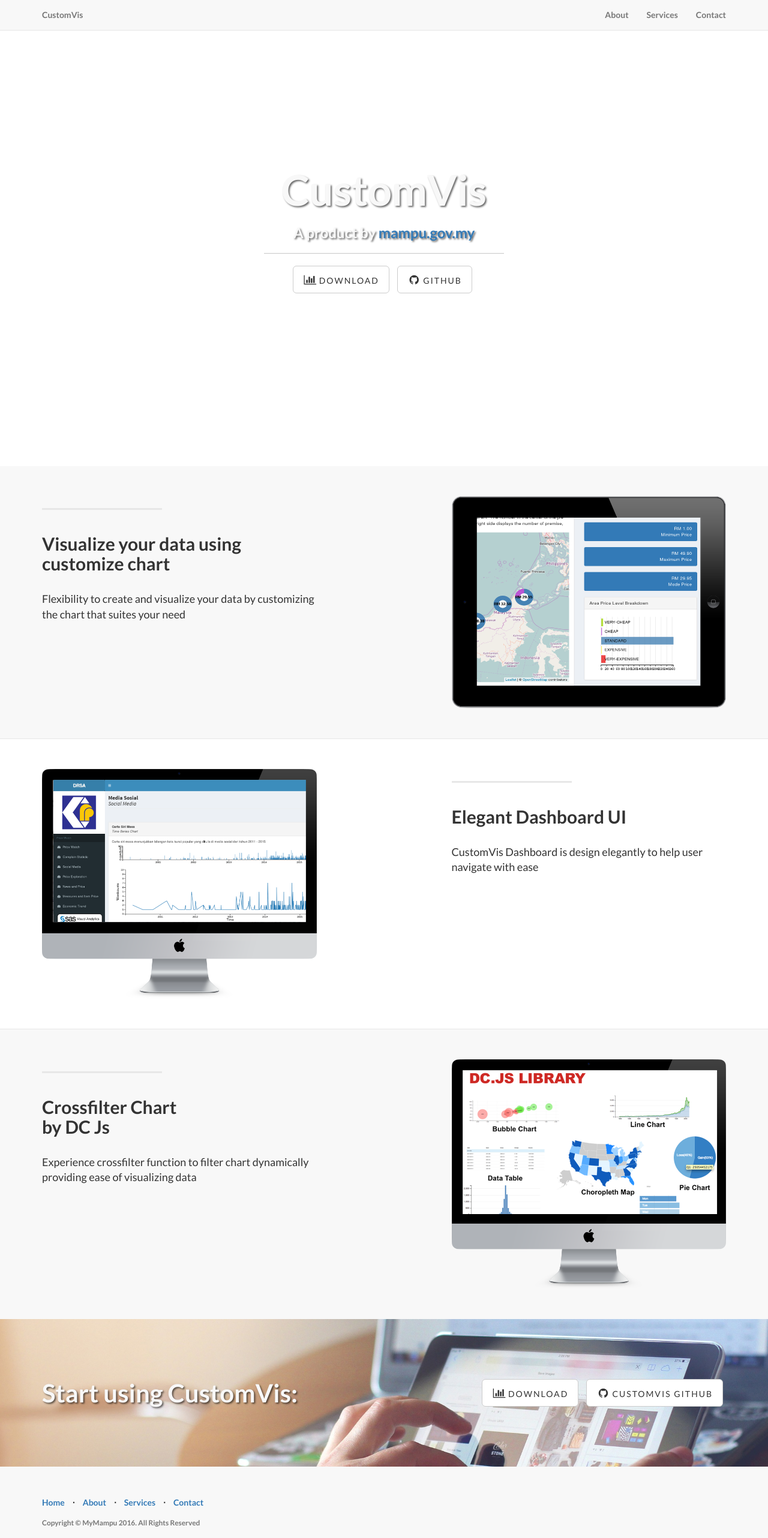
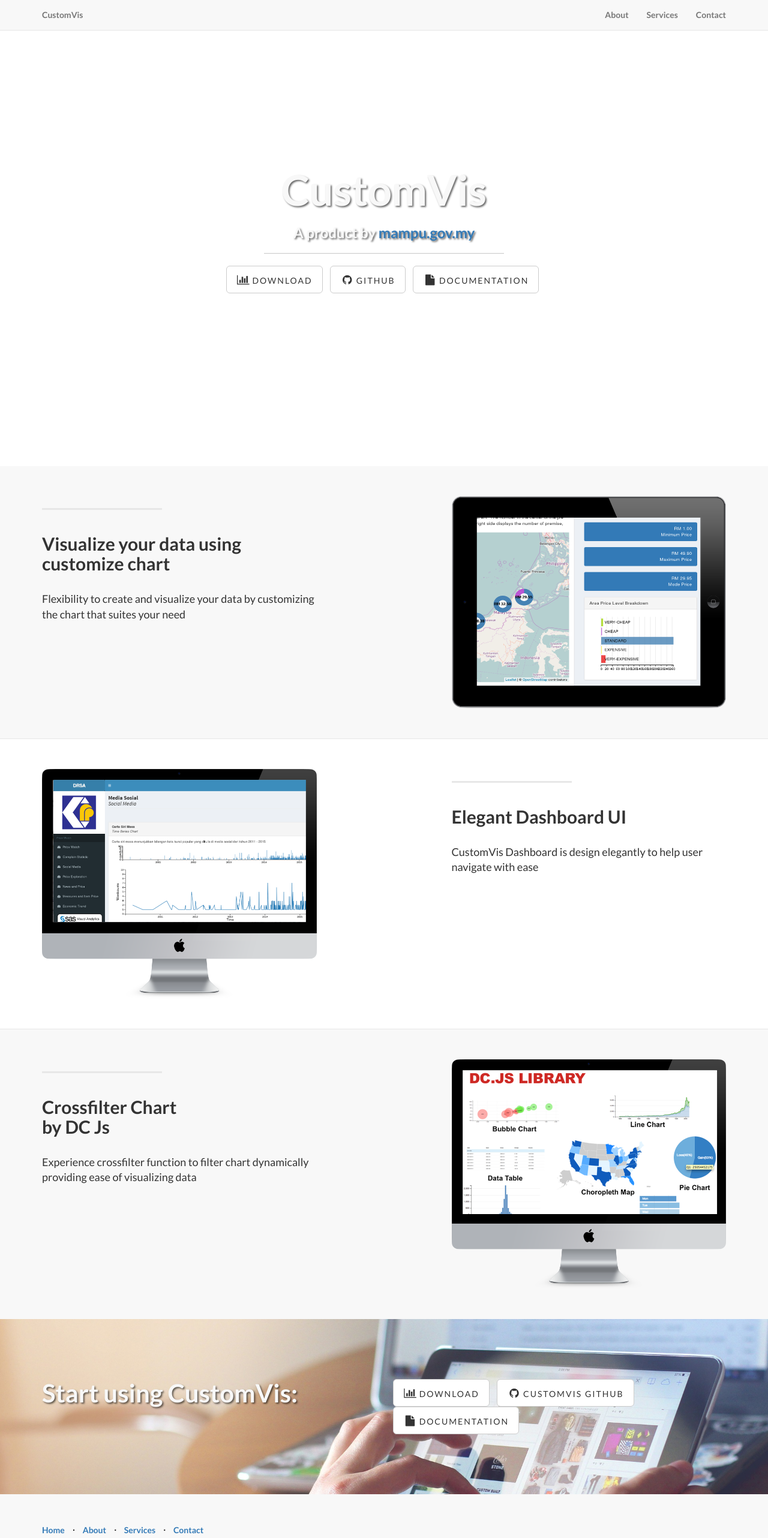
Before and after one commit to mymampu/mymampu.github.io, a plain HTML site: page index.html in a window 1280 px wide. Shown: the top 2564 px of the page at 60% size. Drawn offline with Linux system fonts and the light colour scheme.

Commit message:
add documentation link

```diff
--- a/index.html
+++ b/index.html
@@ -83,6 +83,9 @@
                             <li>
                                 <a href="https://github.com/mymampu/customvis" class="btn btn-default btn-lg"><i class="fa fa-github fa-fw"></i> <span class="network-name">Github</span></a>
                             </li>
+                        <li>
+                            <a href="customvis" class="btn btn-default btn-lg"><i class="fa fa-file fa-fw"></i> <span class="network-name">Documentation</span></a>
+                        </li>
                         </ul>
                     </div>
                 </div>
@@ -179,6 +182,9 @@
                         <li>
                             <a href="https://github.com/mymampu/customvis" class="btn btn-default btn-lg"><i class="fa fa-github fa-fw"></i> <span class="network-name">CustomVis Github</span></a>
                         </li>
+                        <li>
+                            <a href="customvis" class="btn btn-default btn-lg"><i class="fa fa-file fa-fw"></i> <span class="network-name">Documentation</span></a>
+                        </li>
                     </ul>
                 </div>
             </div>
```
